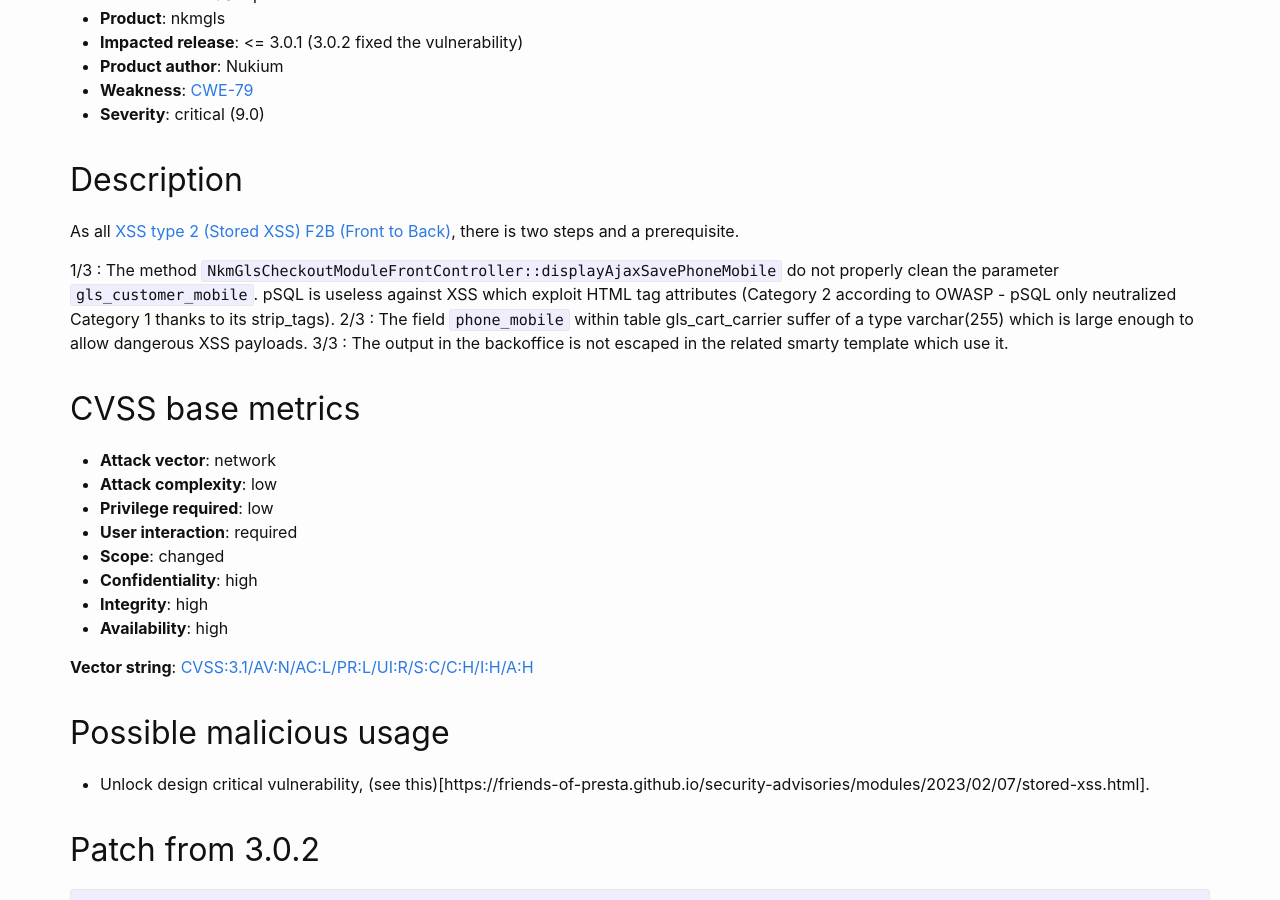
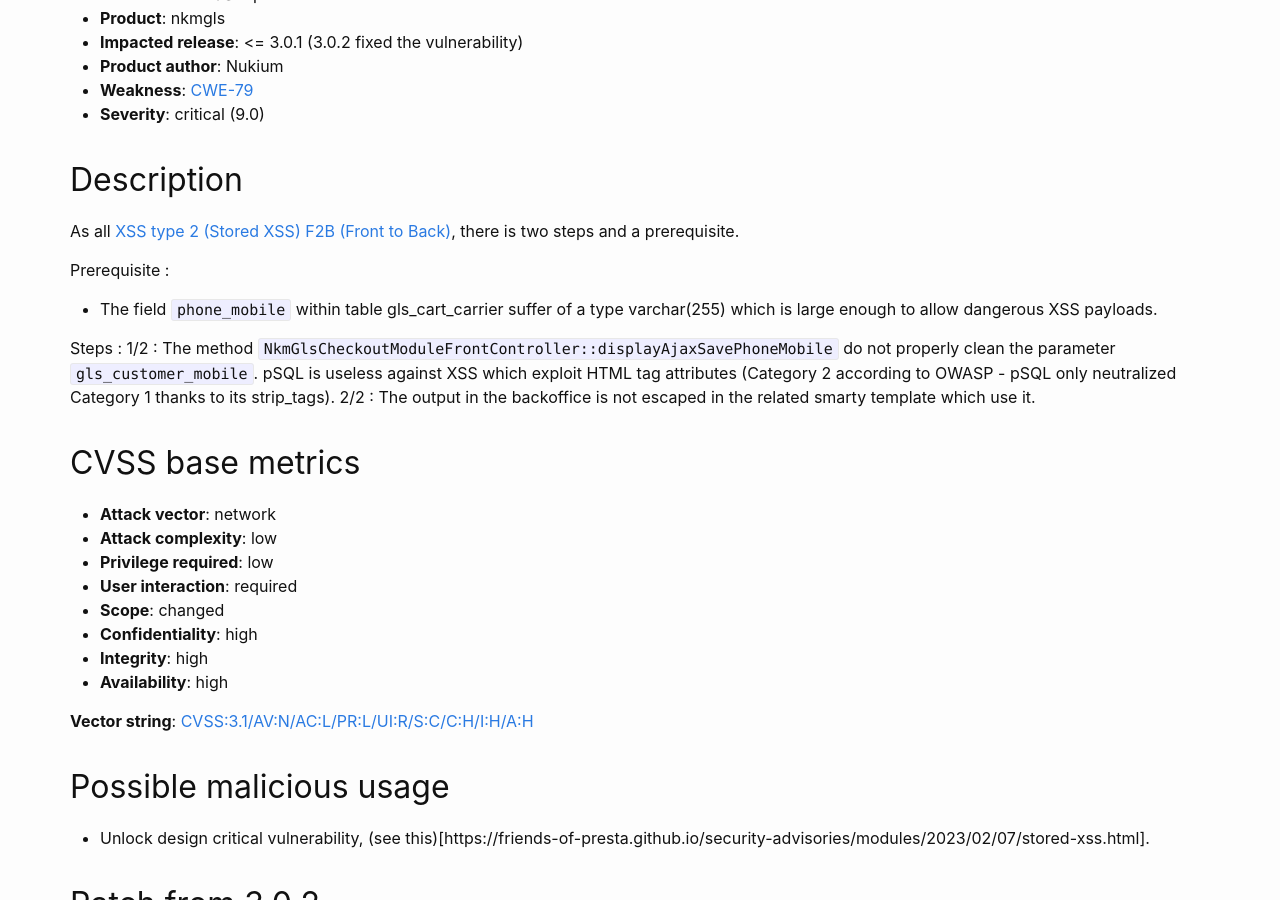
Before and after one commit to friends-of-presta/security-advisories, a Jekyll site: the page built from _posts/2023-11-14-nkmgls.md, in a window 1280 px wide and 900 px high, scrolled down 965 px. Built offline with Jekyll 4.4.1, drawn with Linux system fonts in a browser that asks for light colours.

Commit message:
Update 2023-11-14-nkmgls.md

```diff
--- a/_posts/2023-11-14-nkmgls.md
+++ b/_posts/2023-11-14-nkmgls.md
@@ -29,9 +29,12 @@ Note : To succeed this exploit, red team need to pay to convert a cart into a va
 
 As all [XSS type 2 (Stored XSS) F2B (Front to Back)](https://security.friendsofpresta.org/modules/2023/02/07/stored-xss.html), there is two steps and a prerequisite.
 
-1/3 : The method `NkmGlsCheckoutModuleFrontController::displayAjaxSavePhoneMobile` do not properly clean the parameter `gls_customer_mobile`. pSQL is useless against XSS which exploit HTML tag attributes (Category 2 according to OWASP - pSQL only neutralized Category 1 thanks to its strip_tags).
-2/3 : The field `phone_mobile` within table gls_cart_carrier suffer of a type varchar(255) which is large enough to allow dangerous XSS payloads.
-3/3 : The output in the backoffice is not escaped in the related smarty template which use it.
+Prerequisite :
+- The field `phone_mobile` within table gls_cart_carrier suffer of a type varchar(255) which is large enough to allow dangerous XSS payloads.
+
+Steps :
+1/2 : The method `NkmGlsCheckoutModuleFrontController::displayAjaxSavePhoneMobile` do not properly clean the parameter `gls_customer_mobile`. pSQL is useless against XSS which exploit HTML tag attributes (Category 2 according to OWASP - pSQL only neutralized Category 1 thanks to its strip_tags).
+2/2 : The output in the backoffice is not escaped in the related smarty template which use it.
 
 ## CVSS base metrics
 
```
